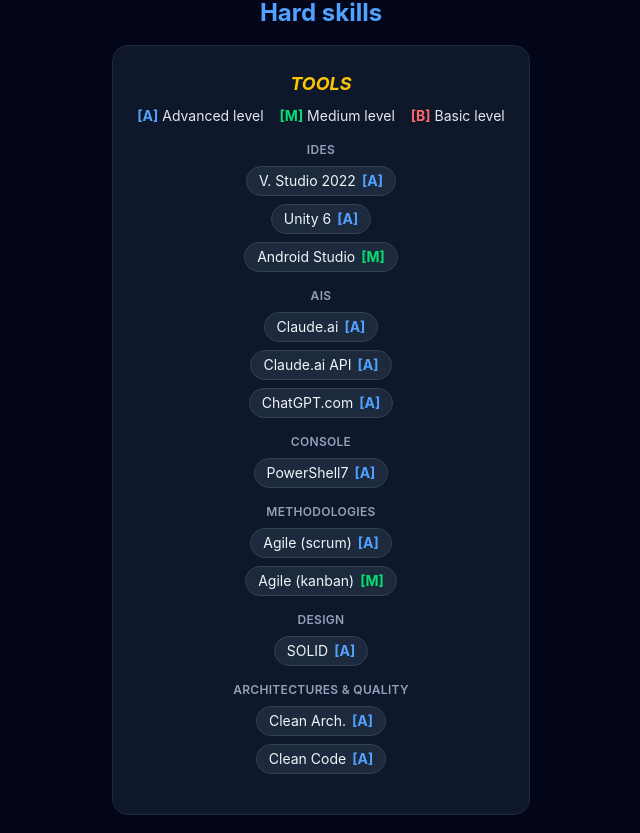
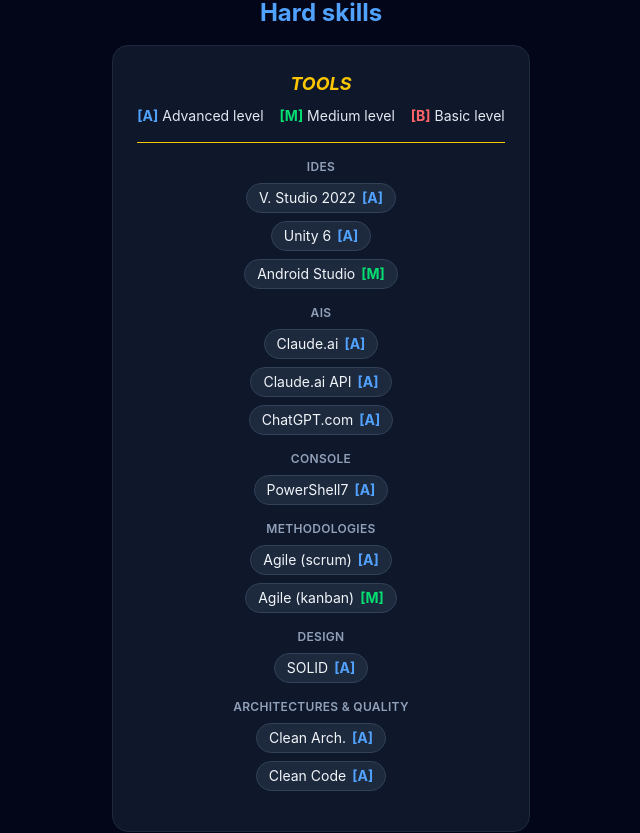
Before and after one commit to iamjosepunto/iamjosepunto.github.io, a React (Vite) app: page / in a window 1280 px wide. Shown: the part 7151-7984 px from the top of the page, without its empty margins (319-959 px from the left). Built offline with nearby package versions, Linux system fonts and the light colour scheme.

Commit message:
Skills: linea amarilla bajo la leyenda de niveles

```diff
--- a/src/components/Skills.tsx
+++ b/src/components/Skills.tsx
@@ -110,6 +110,8 @@ const Skills = () => {
 
             <LegendBar legend={legend} />
 
+            <div className="border-t border-yellow-400 mb-4" />
+
             {group.subgroups.map((sub, si) => (
               <div key={si} className={sub.sub ? "mb-4" : ""}>
                 {sub.sub && (
```
